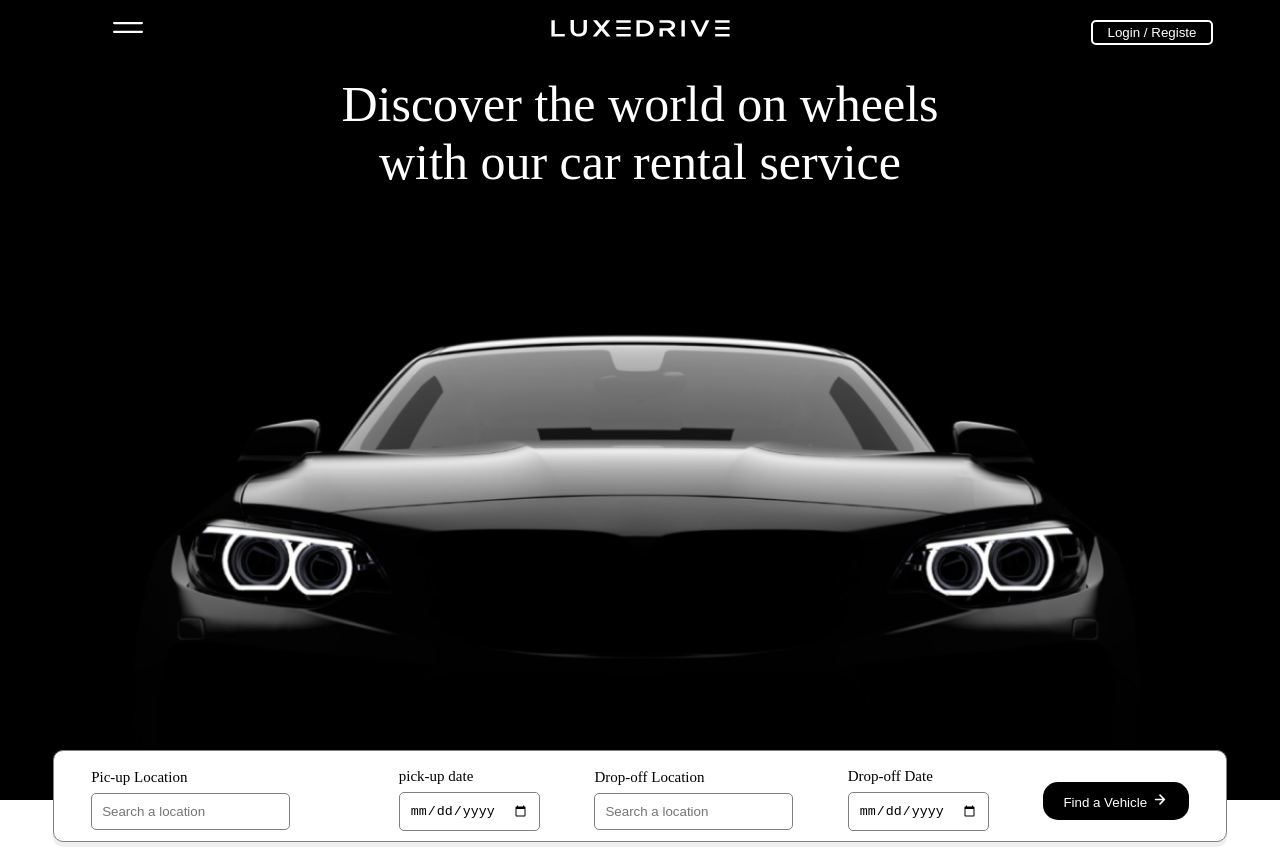
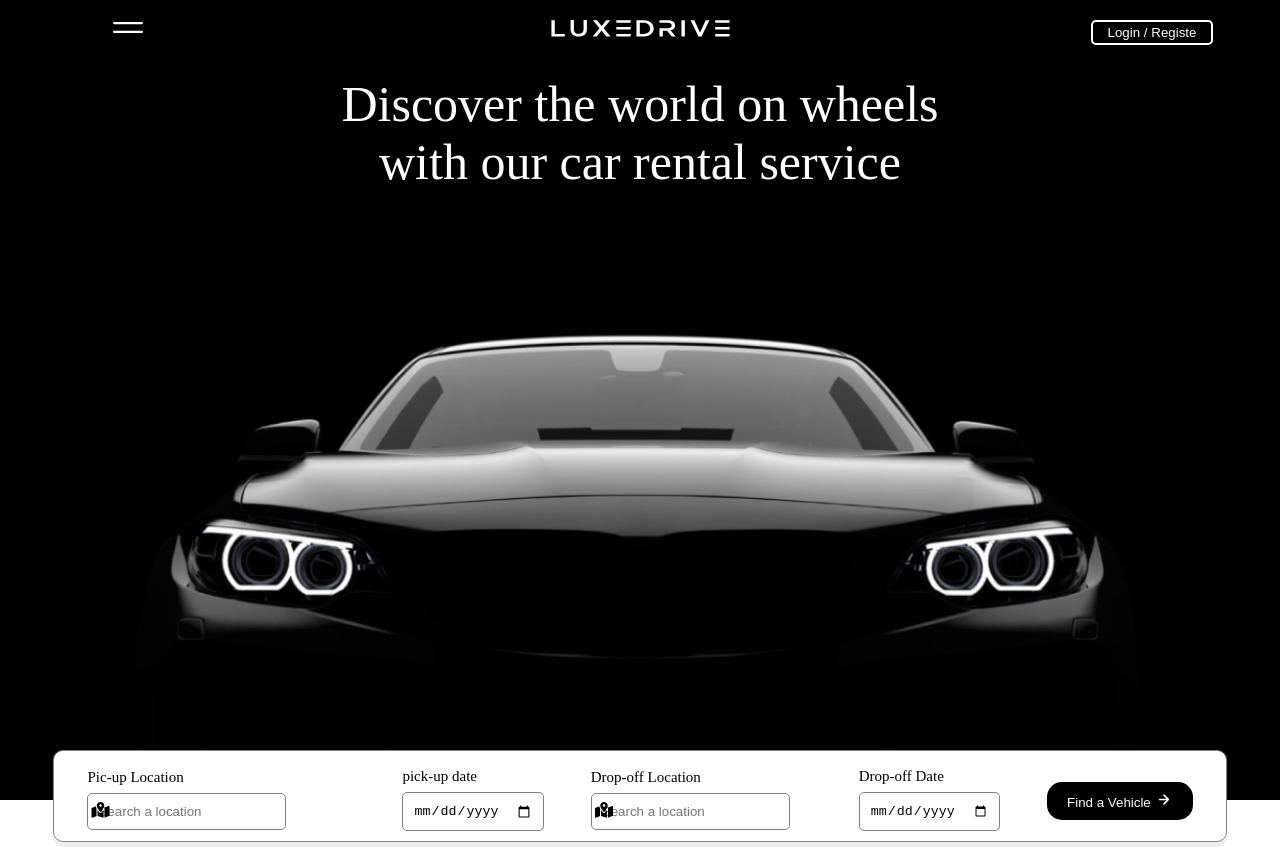
Before and after one commit to t-prince-king/TTA-Car-Rental, a plain HTML site: page index.html in a window 1280 px wide. Drawn offline with Linux system fonts and the light colour scheme.

Commit message:
add new section and i

```diff
--- a/index.html
+++ b/index.html
@@ -1,5 +1,6 @@
 <html lang="en">
 <head>
+    <link rel="stylesheet" href="https://cdnjs.cloudflare.com/ajax/libs/font-awesome/6.6.0/css/all.min.css">
     <meta charset="UTF-8">
     <meta name="viewport" content="width=device-width, initial-scale=1.0">
     <title>Car Rental</title>
@@ -45,7 +46,11 @@
             <div class="from">
                 <div class="input">
                     <p>Pic-up Location</p>
+                    <div class="inpur-container">
                     <input type="text" placeholder="Search a location">
+                    <i class="fa-solid fa-map-location-dot"></i>
+                    </div>
+
                 </div>
                 <div class="input">
 
@@ -56,7 +61,10 @@
                 </div>
                 <div class="input">
                     <p>Drop-off Location</p>
-                    <input type="text" placeholder="Search a location">
+                    <div class="inpur-container">
+                        <input type="text" placeholder="Search a location">
+                        <i class="fa-solid fa-map-location-dot"></i>
+                        </div>
                 </div>
                 <div class="input">
                     <p>Drop-off Date</p>
--- a/style.css
+++ b/style.css
@@ -84,3 +84,9 @@
     border: none;
     border-radius: 15px;
 }
+.input .inpur-container input{
+    padding-left: 10px;
+}
+.input .inpur-container i{
+    margin-left: -90%;
+}
```
